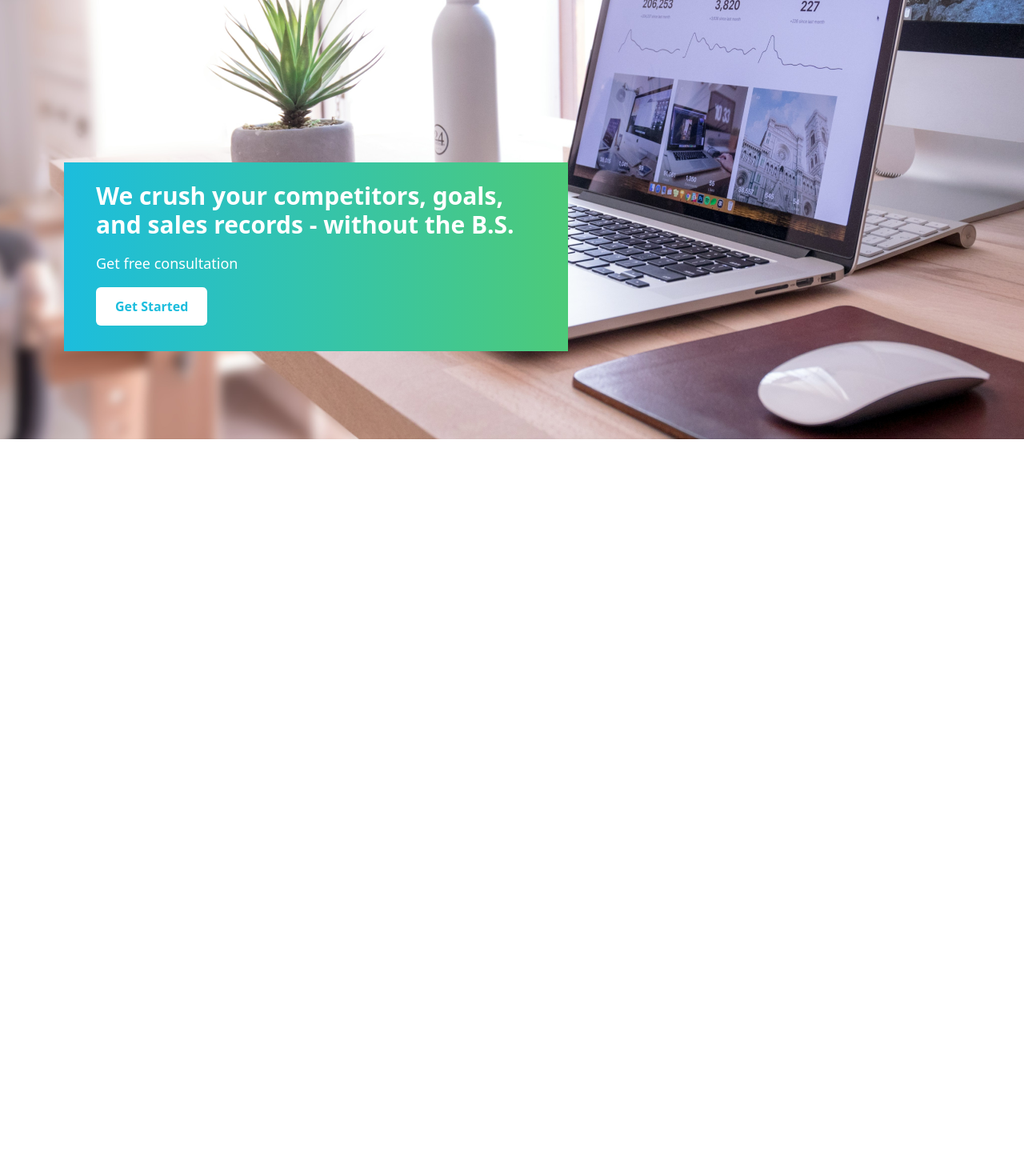
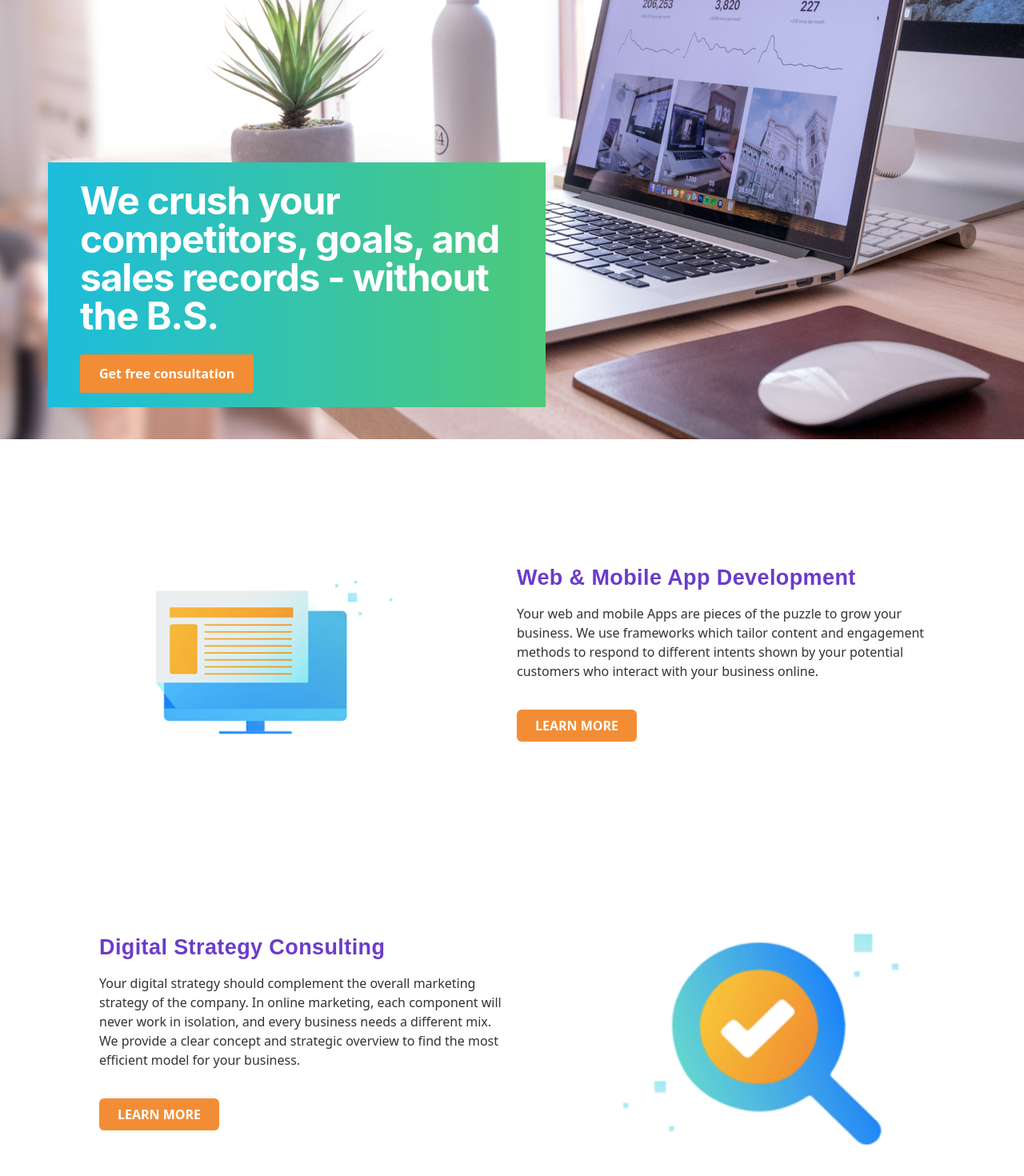
Before and after one commit to SusithD/landing-page, a React (Create React App) app: page / in a window 1280 px wide. Shown: the part 228-1698 px from the top of the page at 80% size. Before the commit the page ends 800 px from the top, so only its background shows below. Built offline with nearby package versions, Linux system fonts and the light colour scheme.

Commit message:
Services Section Added

```diff
--- a/src/App.js
+++ b/src/App.js
@@ -1,15 +1,19 @@
 import React from 'react';
 import Navbar from './components/Navbar';
-import HeroSection from './components/HeroSection'; // Import the HeroSection component
+import HeroSection from './components/HeroSection';
+import FrameSection from './components/FrameSection';
+import FrameSectionSecond from './components/FrameSectionSecond';
 
 const App = () => {
   return (
     <>
       <Navbar />
-      <main>
-        <HeroSection />
-        {/* You can add other sections like Features, FAQ, Footer, etc. here */}
-      </main>
+      <HeroSection />
+      <FrameSection />
+      <FrameSectionSecond /> {/* Add FrameSection here */}
+      <footer>
+        {/* Footer content */}
+      </footer>
     </>
   );
 };
--- /dev/null
+++ b/src/components/FrameSection.jsx
@@ -0,0 +1,107 @@
+import React from 'react';
+import frameImage from '../assets/frame-image.jpg'; // Replace with your actual image path
+
+const FrameSection = () => {
+  return (
+    <section
+      className="
+        relative
+        w-full
+        max-w-[1064px]
+        mx-auto
+        mt-[60px]
+        flex flex-col
+        sm:flex-row
+        sm:items-center
+        gap-[40px]
+        sm:gap-[108px]
+        opacity-100
+      "
+    >
+      {/* Image Section */}
+      <div
+        className="
+          flex-shrink-0
+          w-full
+          sm:w-[414px]
+          h-[414px]
+          sm:h-[414px]
+          mb-6
+          sm:mb-0
+          flex justify-center  /* Center the image on mobile */
+        "
+      >
+        <img
+          src={frameImage}
+          alt="Frame"
+          className="w-full h-full object-cover"
+        />
+      </div>
+
+      {/* Content Section */}
+      <div
+        className="
+          w-full
+          sm:w-[542px]
+          h-auto
+          flex flex-col justify-start
+          text-left
+          px-4
+          text-center sm:text-left  /* Center text on mobile, left-align on larger screens */
+        "
+      >
+        {/* Title */}
+        <h2
+          className="
+            font-poppins
+            text-[27px]
+            font-semibold
+            leading-[33px]
+            tracking-[0.4px]
+            text-[#6B3CC9]
+            mb-4
+            text-center sm:text-left  /* Center title on mobile, left-align on larger screens */
+          "
+        >
+          Web & Mobile App Development
+        </h2>
+
+        {/* Description */}
+        <p
+          className="
+            text-[16px]
+            leading-[24px]
+            text-[#333333]
+            mb-6
+            text-center sm:text-left  /* Center text on mobile, left-align on larger screens */
+          "
+        >
+          Your web and mobile Apps are pieces of the puzzle to grow your business.
+          We use frameworks which tailor content and engagement methods to respond
+          to different intents shown by your potential customers who interact with
+          your business online.
+        </p>
+
+        {/* Button */}
+        <button
+          className="
+            mt-3
+            px-4 py-2
+            bg-[#F28D35]
+            text-white
+            font-bold
+            rounded-md
+            hover:bg-[#d97a2d]
+            transition duration-300
+            w-[150px]
+            mx-auto sm:mx-0  /* Center button on mobile, keep on the left on larger screens */
+          "
+        >
+          LEARN MORE
+        </button>
+      </div>
+    </section>
+  );
+};
+
+export default FrameSection;
--- /dev/null
+++ b/src/components/FrameSectionSecond.jsx
@@ -0,0 +1,107 @@
+import React from 'react';
+import secondFrameImage from '../assets/second-frame-image.jpg'; // Replace with your actual image path
+
+const FrameSectionSecond = () => {
+  return (
+    <section
+      className="
+        relative
+        w-full
+        max-w-[1064px]
+        mx-auto
+        mt-[60px]
+        flex flex-col
+        sm:flex-row-reverse  /* Reverse flex direction for the image on the right */
+        sm:items-center
+        gap-[40px]
+        sm:gap-[108px]
+        opacity-100
+      "
+    >
+      {/* Image Section */}
+      <div
+        className="
+          flex-shrink-0
+          w-full
+          sm:w-[414px]
+          h-[414px]
+          sm:h-[414px]
+          mb-6
+          sm:mb-0
+          flex justify-center  /* Center the image on mobile */
+        "
+      >
+        <img
+          src={secondFrameImage}
+          alt="Frame"
+          className="w-full h-full object-cover"
+        />
+      </div>
+
+      {/* Content Section */}
+      <div
+        className="
+          w-full
+          sm:w-[542px]
+          h-auto
+          flex flex-col justify-start
+          text-left
+          px-4
+          text-center sm:text-left  /* Center text on mobile, left-align on larger screens */
+        "
+      >
+        {/* Title */}
+        <h2
+          className="
+            font-poppins
+            text-[27px]
+            font-semibold
+            leading-[33px]
+            tracking-[0.4px]
+            text-[#6B3CC9]
+            mb-4
+            text-center sm:text-left  /* Center title on mobile, left-align on larger screens */
+          "
+        >
+          Digital Strategy Consulting
+        </h2>
+
+        {/* Description */}
+        <p
+          className="
+            text-[16px]
+            leading-[24px]
+            text-[#333333]
+            mb-6
+            text-center sm:text-left  /* Center text on mobile, left-align on larger screens */
+          "
+        >
+          Your digital strategy should complement the overall marketing strategy of the company.
+          In online marketing, each component will never work in isolation, and every business needs
+          a different mix. We provide a clear concept and strategic overview to find the most efficient
+          model for your business.
+        </p>
+
+        {/* Button */}
+        <button
+          className="
+            mt-3
+            px-4 py-2
+            bg-[#F28D35]
+            text-white
+            font-bold
+            rounded-md
+            hover:bg-[#d97a2d]
+            transition duration-300
+            w-[150px]
+            mx-auto sm:mx-0  /* Center button on mobile, keep on the left on larger screens */
+          "
+        >
+          LEARN MORE
+        </button>
+      </div>
+    </section>
+  );
+};
+
+export default FrameSectionSecond;
--- a/src/components/HeroSection.jsx
+++ b/src/components/HeroSection.jsx
@@ -1,19 +1,50 @@
 import React from 'react';
-import heroImage from '../assets/hero-image.jpg'; // Ensure to replace this with your actual image path
+import heroImage from '../assets/hero-image.jpg'; // Replace with your actual image path
 
 const HeroSection = () => {
     return (
-    <section className="relative w-full h-[700px] bg-cover bg-center" style={{ backgroundImage: `url(${heroImage})` }}>
-      {/* Hero Image */}
-
+        <section
+            className="relative w-full h-[700px] bg-cover bg-center"
+            style={{ backgroundImage: `url(${heroImage})` }}
+        >
             {/* Overlay Text Container */}
-      <div className="absolute top-[354px] left-[80px] w-[630px] p-[24px_40px_32px_40px] bg-gradient-to-r from-[#1CBDDD] to-[#4DCA79] text-white">
-        <h1 className="text-3xl font-semibold">
+            <div
+                className="
+                    absolute
+                    left-0 bottom-0 md:top-[354px] lg:top-[354px]
+                    w-full md:w-[630px] lg:w-[622px]
+                    p-6 md:p-[24px_40px_32px_40px]
+                    bg-gradient-to-r from-[#1CBDDD] to-[#4DCA79]
+                    text-white
+                    h-auto lg:h-[306px]
+                    md:left-[80px] lg:left-[60px]
+                "
+            >
+                {/* Heading */}
+                <h1
+                    className="
+                        font-bold tracking-tight text-left
+                        text-[36px] md:text-[48px]
+                        leading-[36px] md:leading-[48px]
+                        font-[Inter]
+                        letter-spacing-[-0.02em]
+                        decoration-skip-ink-none
+                        underline-position-from-font
+                    "
+                >
                     We crush your competitors, goals, and sales records - without the B.S.
                 </h1>
-        <p className="mt-4 text-lg">Get free consultation</p>
-        <button className="mt-4 px-6 py-3 bg-white text-[#1CBDDD] font-bold rounded-md hover:bg-[#e0f7fa] transition duration-300">
-          Get Started
+
+                {/* Button */}
+                <button
+                    className="
+                        mt-4 md:mt-6 px-6 py-3 bg-[#F28D35]
+                        text-white font-bold
+                        rounded-tl-[4px] rounded-br-[4px]
+                        hover:bg-[#d97a2d] transition duration-300
+                    "
+                >
+                    Get free consultation
                 </button>
             </div>
         </section>
--- a/src/index.css
+++ b/src/index.css
@@ -2,3 +2,5 @@
 @tailwind base;
 @tailwind components;
 @tailwind utilities;
+@import url('https://fonts.googleapis.com/css2?family=Inter:wght@400;700&display=swap');
+@import url('https://fonts.googleapis.com/css2?family=Poppins:wght@600&display=swap');
--- a/tailwind.config.js
+++ b/tailwind.config.js
@@ -4,7 +4,12 @@ module.exports = {
     "./src/**/*.{js,jsx,ts,tsx}",
   ],
   theme: {
-    extend: {},
+    extend: {
+      fontFamily: {
+        inter: ['Inter', 'sans-serif'],
+        poppins: ['Poppins', 'sans-serif'],
+      },
+    },
   },
   plugins: [],
 }
```
Also changed, not shown: src/assets/frame-image.jpg (added), src/assets/second-frame-image.jpg (added). Lines whose indentation alone changed are shown as unchanged.
